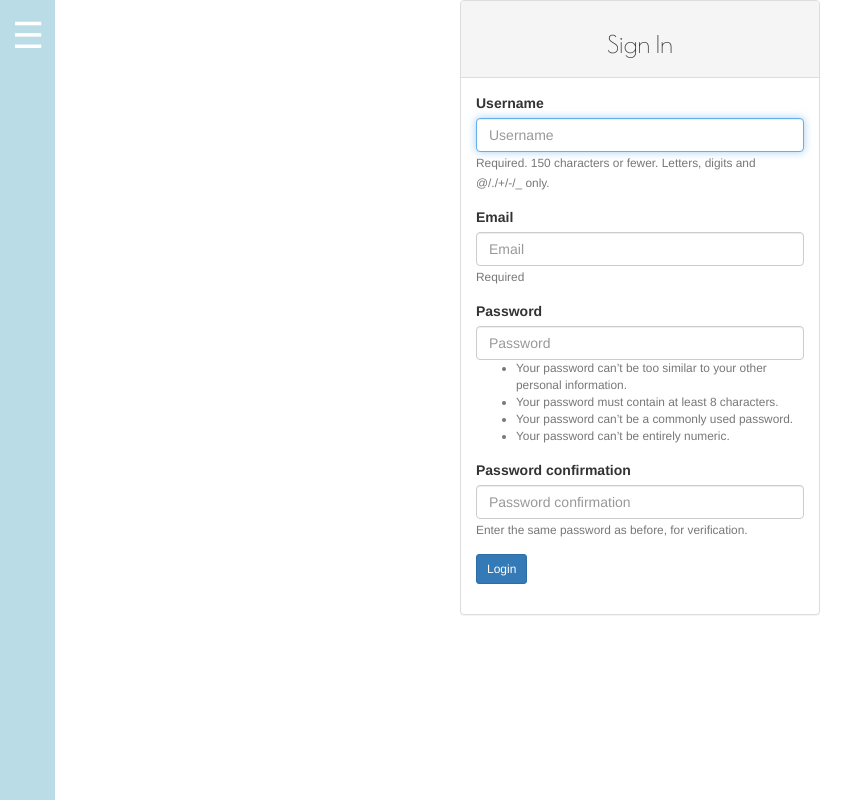
After one commit to leskeylevy/majirani, a Django app: template neighbourhood/templates/registration/login.html in a window 1280 px wide. The commit adds this page. Shown: the whole page, without its empty margins (0-868 px from the left). Run offline with Django 3.2, Linux system fonts and the light colour scheme; the template is opened without the code that fills it: values that come from a table or form of the project are taken from there, others are empty; some libraries are stand-ins or nearby versions.

Commit message:
altered navbar

```diff
--- /dev/null
+++ b/neighbourhood/static/css/styles.css
@@ -0,0 +1,75 @@
+@import url(https://fonts.googleapis.com/css?family=Poiret+One);
+body{
+  margin:0;
+  padding:0;
+  font-family: 'Helvetica';
+}
+h1, h3{
+  font-family: 'Poiret One', cursive;
+}
+section{
+  width:70%;
+  margin-left:200px;
+}
+#navbar{
+  overflow:hidden;
+	  width:200px;
+	  height:100%;
+	  position:fixed;
+	  background-color:#FFFFFF;
+	  top:0;
+	  left:0;
+	  z-index:499;
+}
+#primary_nav{
+	  top:0px;
+	  position: fixed;
+	  display: block;
+	  left: -115px;
+	  width: 170px;
+	  height: 100%;
+	  background:rgba(43,150,182,.33);
+	  z-index:500;
+}
+#primary_nav ul{
+	  display: block;
+	  margin-top:80px;
+	  padding-left: 5px;
+	  list-style: none;
+}
+#primary_nav ul li a{
+	  display: block;
+	  padding:0 0 25px 20px;
+	  color: #FFF;
+	  font-weight:bold;
+	  font-size:15px;
+	  text-decoration: none;
+  	-webkit-transition: all 0.2s ease;
+  -moz-transition: all 0.2s ease;
+  -o-transition: all 0.2s ease;
+  -ms-transition: all 0.2s ease;
+  transition: all 0.2s ease;
+}
+#primary_nav ul li a:hover, #primary_nav ul li a:active{
+	  color: #434244;
+	  padding-left:17px;
+  	text-decoration: none;
+	  -webkit-transition: all 0.2s ease;
+  -moz-transition: all 0.2s ease;
+  -o-transition: all 0.2s ease;
+  -ms-transition: all 0.2s ease;
+  transition: all 0.2s ease;
+}
+#mobile_nav{
+	  font-size:36px;
+	  position: relative;
+	  display: inline-block;
+  	top:10px;
+	  left:127px;
+  color: #FFF;
+	  text-decoration: none;
+  z-index:1000;
+}
+#mobile_nav:hover{
+  	color: #434244;
+}
--- a/neighbourhood/templates/base.html
+++ b/neighbourhood/templates/base.html
@@ -1,5 +1,5 @@
 {% load bootstrap3 %}
-{% load staticfiles %}
+{% load static %}
 <!DOCTYPE html>
 <html>
 
@@ -16,17 +16,20 @@
 
   {% block styles %}
     {% bootstrap_css %}
+  <link rel="stylesheet" href="{% static 'css/styles.css' %}">
   {% endblock %}
 
 </head>
 
 <body>
 
+    {% include "navbar.html" %}
   {% block content %}  {%endblock%}
 
 
   {% block scripts %}
     <script src="https://ajax.googleapis.com/ajax/libs/jquery/3.2.1/jquery.min.js"></script>
+    <script src="{%static 'scripts/main.js' %}"></script>
     {% bootstrap_javascript %}
   {% endblock %}
 
--- a/neighbourhood/templates/index.html
+++ b/neighbourhood/templates/index.html
@@ -1 +1,4 @@
+{%extends 'base.html' %}
+{% block content %}
 <h1>good show</h1>
+{% endblock %}
--- /dev/null
+++ b/neighbourhood/templates/navbar.html
@@ -0,0 +1,24 @@
+<nav id="primary_nav">
+<a href="#" id="mobile_nav">&#9776;</a>
+		{% if user.is_authenticated %}
+                <ul >
+                  <li>
+                    <a href="/">Home</a>
+                  </li>
+                  <li>
+                    <a href="/accounts/password/change">Change Password</a>
+                  </li>
+                  <li>
+                    <a href="/logout">Logout</a>
+                  </li>
+                </ul>
+              </li>
+            </ul>
+            {% else %}
+            <li>
+              <a class='btn btn-default' href="/accounts/login">Login</a>
+            </li>
+
+            {% endif %}
+
+	</nav>
--- /dev/null
+++ b/neighbourhood/templates/registration/login.html
@@ -0,0 +1,41 @@
+{%extends "base.html"%}
+{% load bootstrap3 %}
+{% block content %}
+<div class="container">
+  <div class="row">
+    <!-- Empty div -->
+    <div class="col-md-4"></div>
+    <div class="col-md-4">
+      {% if form.errors %}
+        <p> Password or Username is incorrect </p>
+      {% endif %}
+      <div class="panel panel-default">
+
+        <div class="panel-heading">
+          <h3 class="text-center">Sign In</h3>
+        </div>
+        <div class="panel-body">
+
+          <form  action="/accounts/login/" method="post">
+            {% csrf_token %}
+            {% bootstrap_form form%}
+
+            <div class="form-group">
+              <input type="submit" class="btn btn-primary btn-sm" value="Login">
+            </div>
+
+            <input type="hidden" name="next" value="{{next}}">
+
+          </form>
+
+        </div>
+
+      </div>
+
+    </div>
+    <!-- empty div -->
+    <div class="col-md-4"></div>
+  </div>
+</div>
+
+{% endblock %}
--- a/neighbourhood/views.py
+++ b/neighbourhood/views.py
@@ -53,6 +53,8 @@
         user.save()
         login(request, user)
 
-        return HttpResponse('Thank you for your email confirmation. Now you can login your account.')
+        return HttpResponse(
+            'Thank you for your email confirmation. Now you can' '<a href="/accounts/login"> login </a>your account.')
+
     else:
         return HttpResponse('Activation link is invalid!')
```
